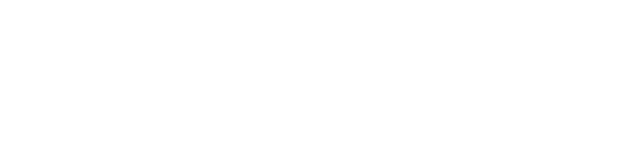
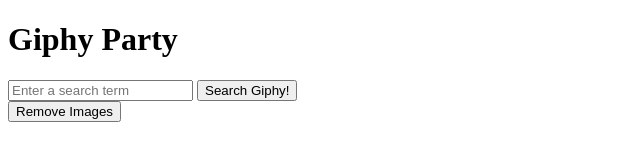
Before and after one commit to jumehan/ajax-giphy-party, a plain HTML site: page index.html in a window 1280 px wide. Shown: the whole page, without its empty margins (0-640 px from the left). Drawn offline with nearby package versions, Linux system fonts and the light colour scheme.

Commit message:
made skeleton index page

```diff
--- a/index.html
+++ b/index.html
@@ -7,10 +7,21 @@
 </head>
 
 <body>
+  <h1>Giphy Party</h1>
+  <div class="header">
+    <form action="get" class="searchGif">
+      <input type="text" placeholder="Enter a search term">
+      <button id="searchBtn">Search Giphy!</button>
+    </form>
+    <button id="removeImg">Remove Images</button>
+  </div>
+  <div class="displayGifs">
 
-<script src="https://unpkg.com/jquery"></script>
-<script src="https://unpkg.com/axios/dist/axios.js"></script>
-<script src="app.js"></script>
+  </div>
+
+  <script src="https://unpkg.com/jquery"></script>
+  <script src="https://unpkg.com/axios/dist/axios.js"></script>
+  <script src="app.js"></script>
 </body>
 
 </html>
```
